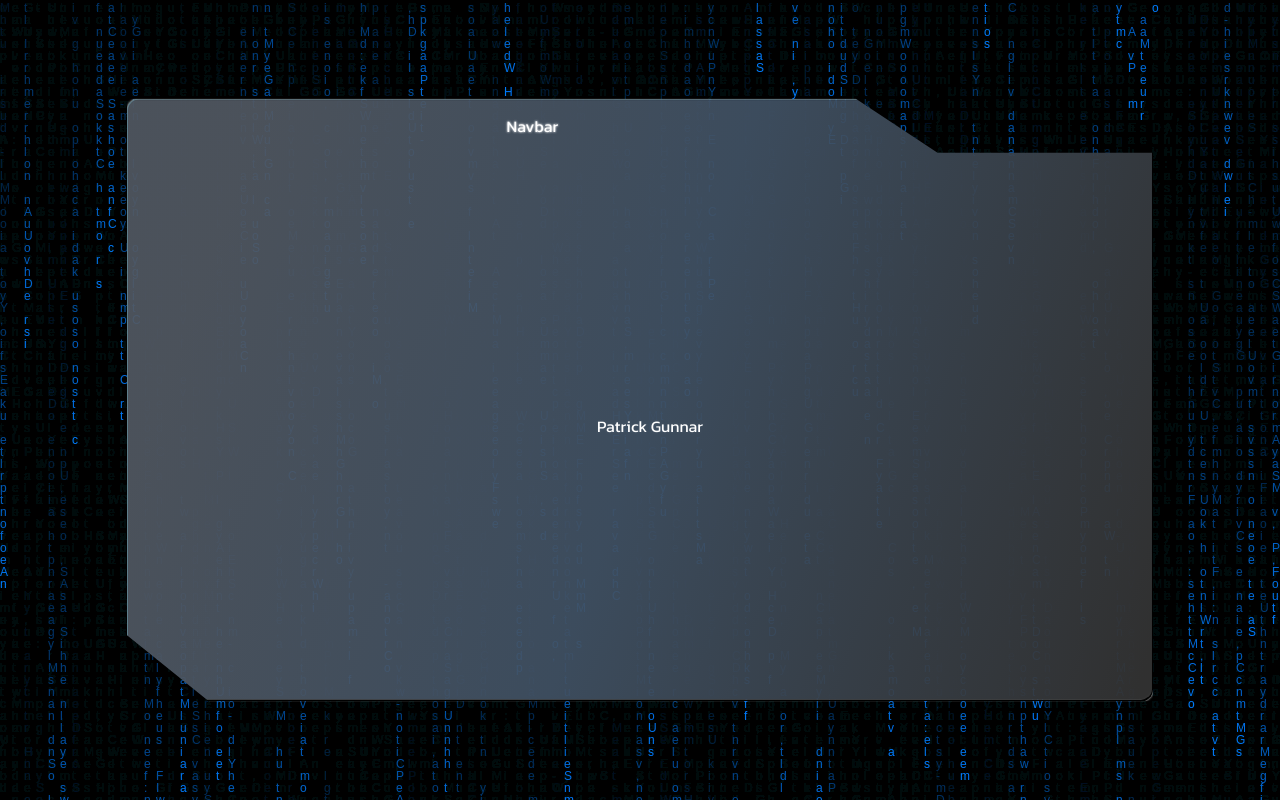
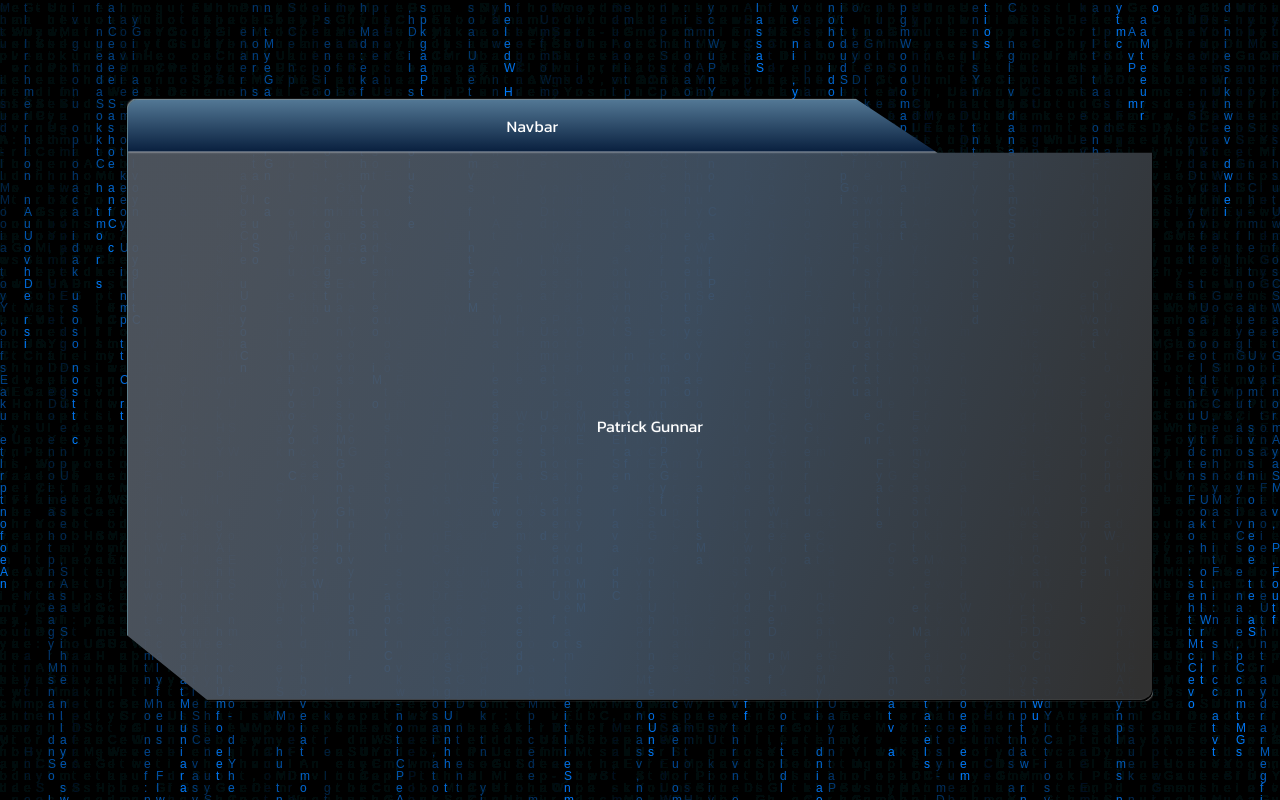
Before and after one commit to patrickgunnar/patrick-gunnar, a Next.js app: page / in a window 1280 px wide. Built offline with nearby package versions, Linux system fonts and the light colour scheme.

Commit message:
feat: added new colors

```diff
--- a/src/app/globals.css
+++ b/src/app/globals.css
@@ -7,6 +7,8 @@
 	--background-004: #253237;
 	--background-005: #000000;
 	--background-006: #ffffff;
+	--background-007: #09203f;
+	--background-008: #537895;
 }
 
 :root,
```
